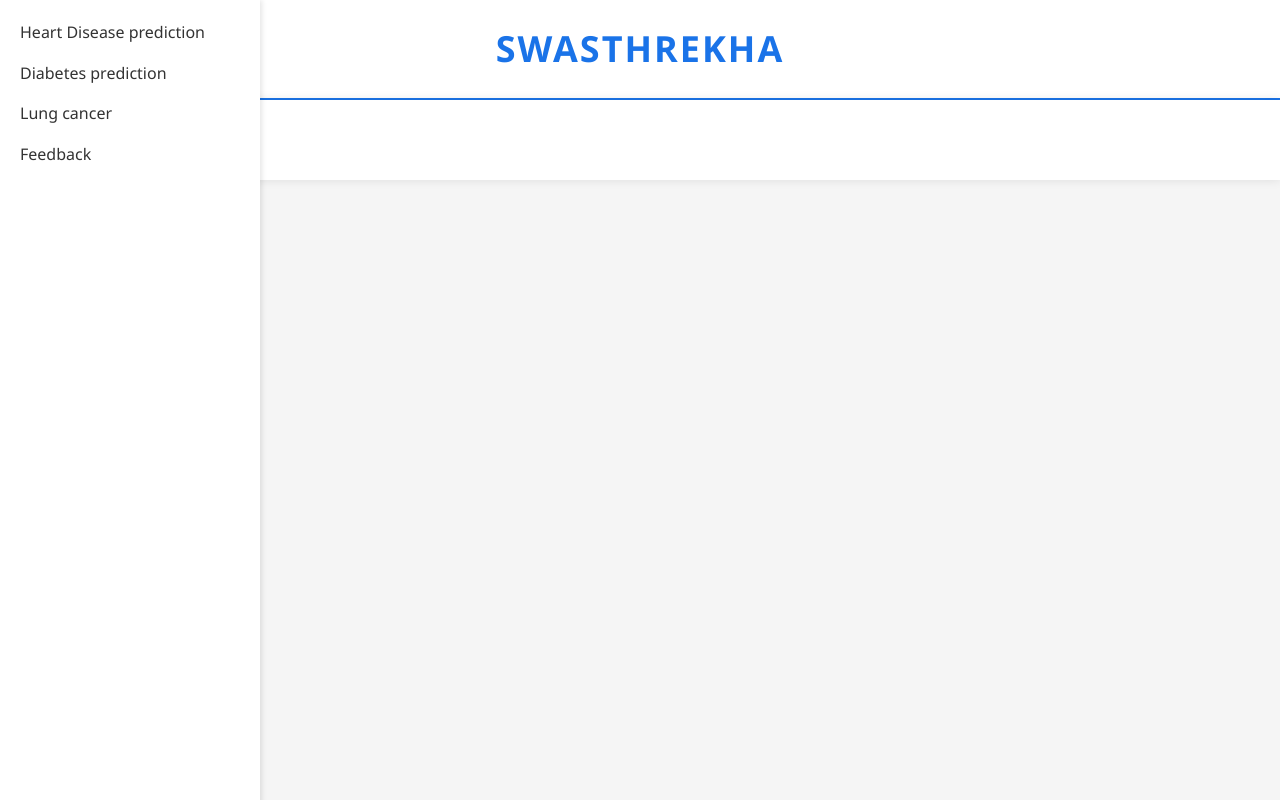
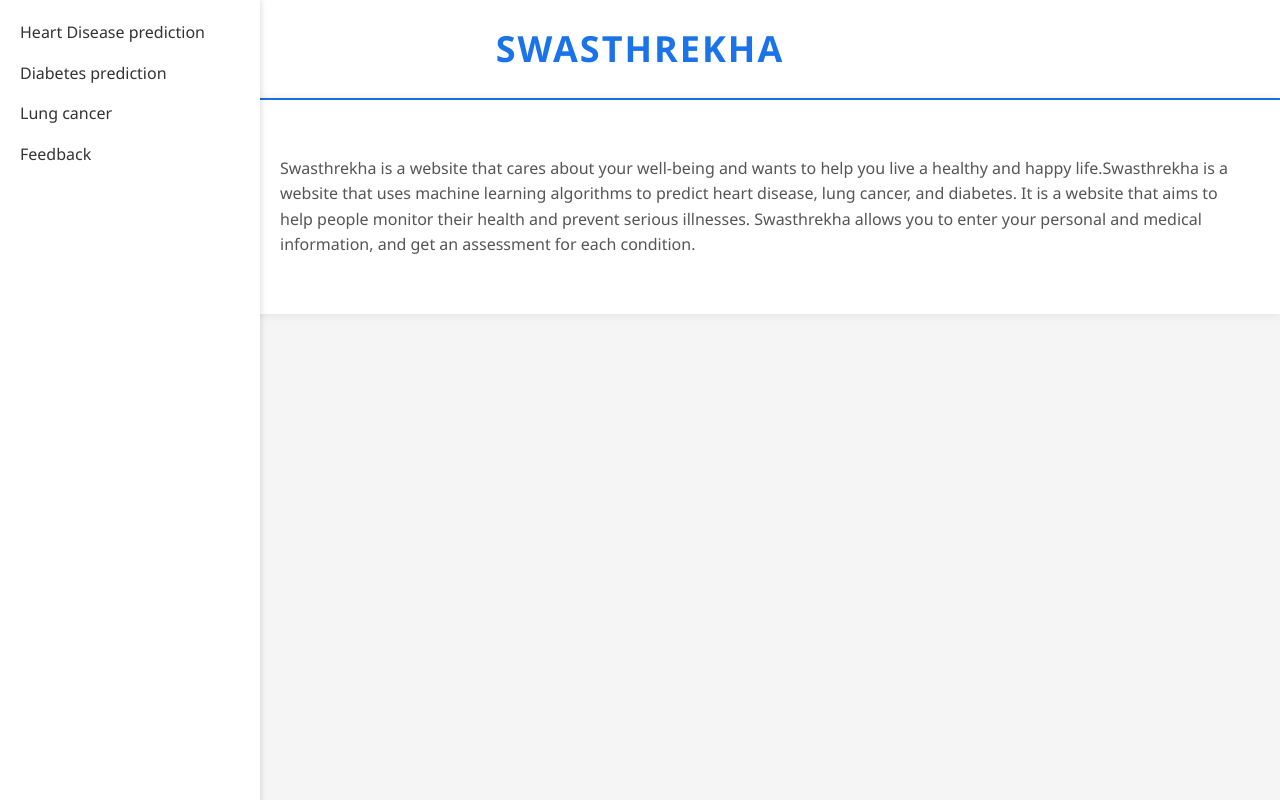
Before and after one commit to Sonicof/swasthrekha, a Flask app: page / in a window 1280 px wide. Run offline with Flask 3, Linux system fonts and the light colour scheme; parts of the project's set-up code (start-up, migrations or seed data) failed here and were passed over.

Commit message:
Update 1.html

```diff
--- a/templates/1.html
+++ b/templates/1.html
@@ -20,6 +20,7 @@
   </div>
   <!-- Main content -->
   <div id="main">
+      <p>Swasthrekha is a website that cares about your well-being and wants to help you live a healthy and happy life.Swasthrekha is a website that uses machine learning algorithms to predict heart disease, lung cancer, and diabetes. It is a website that aims to help people monitor their health and prevent serious illnesses. Swasthrekha allows you to enter your personal and medical information, and get an assessment for each condition.</p>
     <!-- Heart disease prediction content -->
     <div id="heart" class="content">
       <h2>Heart Disease prediction</h2>
```
